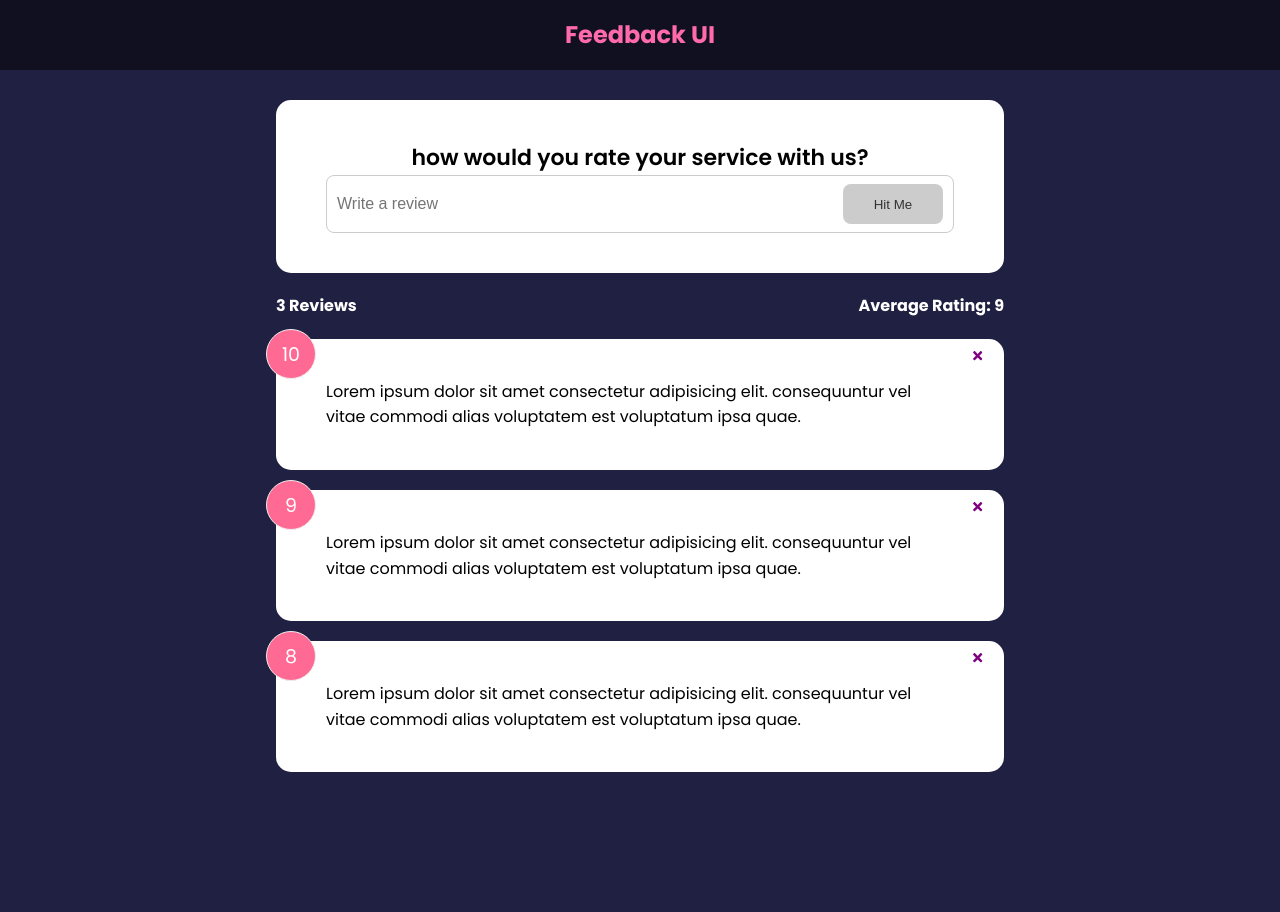
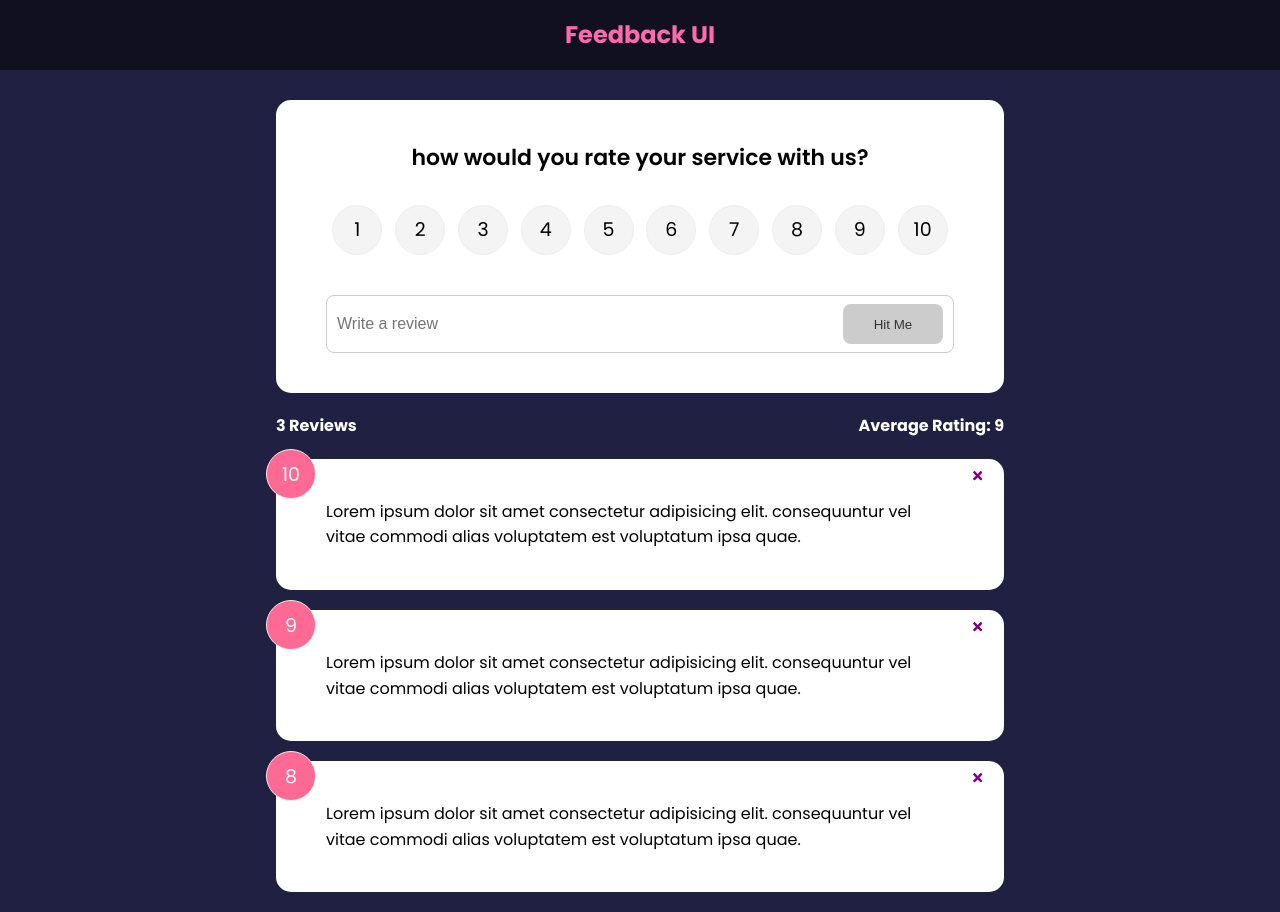
Before and after one commit to Shman-Dee/react-feedback-app, a React (Create React App) app: page / in a window 1280 px wide. Before the commit the page ends 800 px from the top, so only its background shows below. Built offline with nearby package versions, Linux system fonts and the light colour scheme; the HTML template or start-up script is replaced by a standard one.

Commit message:
and rating select

```diff
--- a/src/components/FeedbackForm.jsx
+++ b/src/components/FeedbackForm.jsx
@@ -1,9 +1,11 @@
 import { useState } from 'react'
 import Card from './shared/Card'
+import RatingSelect from './RatingSelect'
 import Button from './shared/Button'
 
 function FeedbackForm() {
   const [text, setText] = useState('')
+  const [rating, setRating] = useState('')
   const [btnDisabled, setBtnDisabled] = useState(true)
   const [message, setMessage] = useState('')
   const handleTextChange = (e) => {
@@ -26,6 +28,8 @@
     <Card>
       <form>
         <h2>how would you rate your service with us?</h2>
+        <RatingSelect select={(rating) => setRating(rating)}/>
+
         <div className="input-group">
           <input
             onChange={handleTextChange}
--- /dev/null
+++ b/src/components/RatingSelect.jsx
@@ -0,0 +1,32 @@
+function RatingSelect({ select, selected }) {
+  // NOTE: We don't need local state here as it's a duplicate of parent state
+  // also no real need for useEffect or context
+  // useEffect(() => {
+  //   select(feedbackEdit.item.rating)
+  // }, [feedbackEdit])
+
+  const handleChange = (e) => {
+    select(+e.currentTarget.value)
+  }
+
+  // NOTE: simplified with iteration
+  return (
+    <ul className="rating">
+      {Array.from({ length: 10 }, (_, i) => (
+        <li key={`rating-${i + 1}`}>
+          <input
+            type="radio"
+            id={`num${i + 1}`}
+            name="rating"
+            value={i + 1}
+            onChange={handleChange}
+            checked={selected === i + 1}
+          />
+          <label htmlFor={`num${i + 1}`}>{i + 1}</label>
+        </li>
+      ))}
+    </ul>
+  )
+}
+
+export default RatingSelect
```
